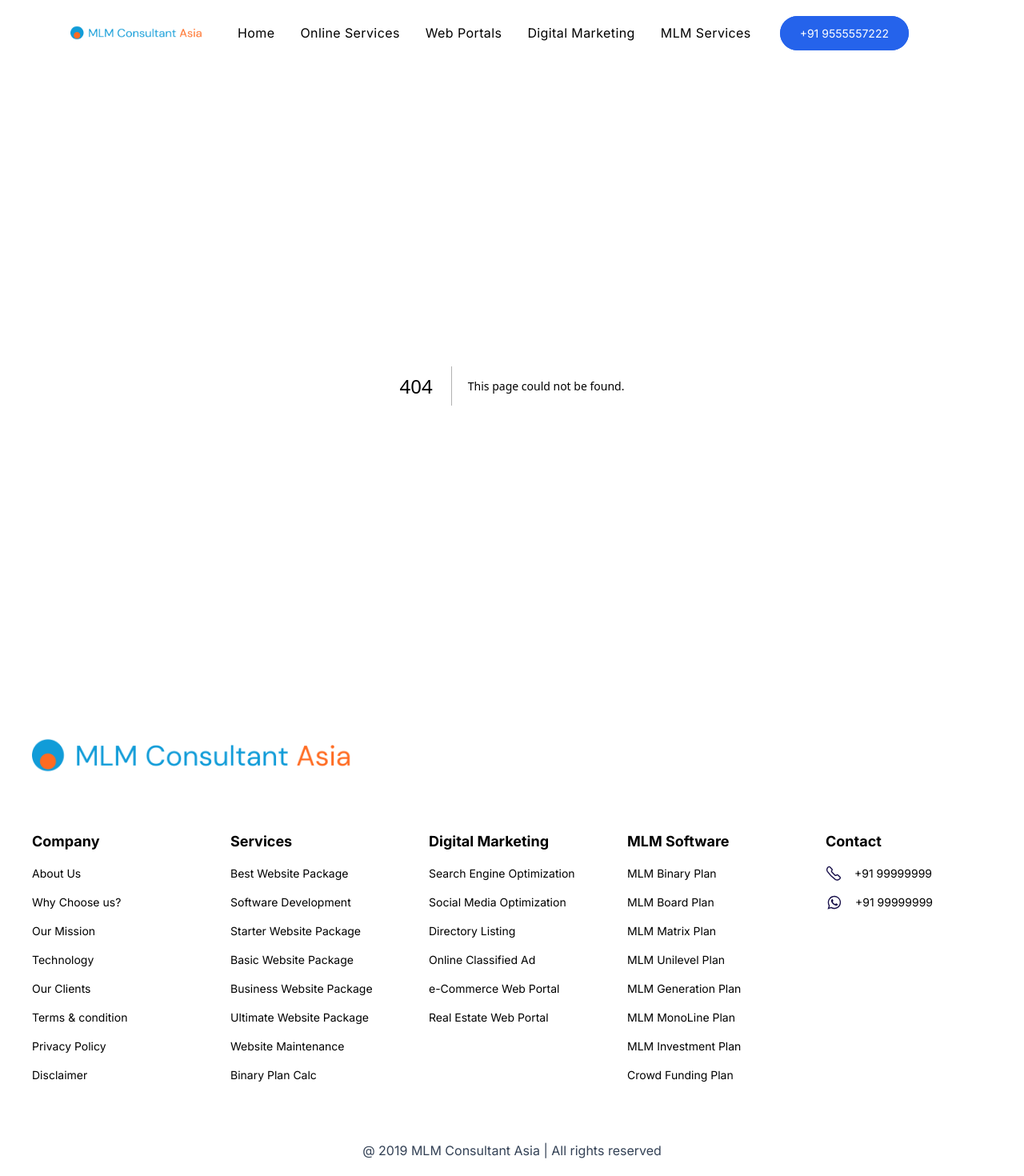
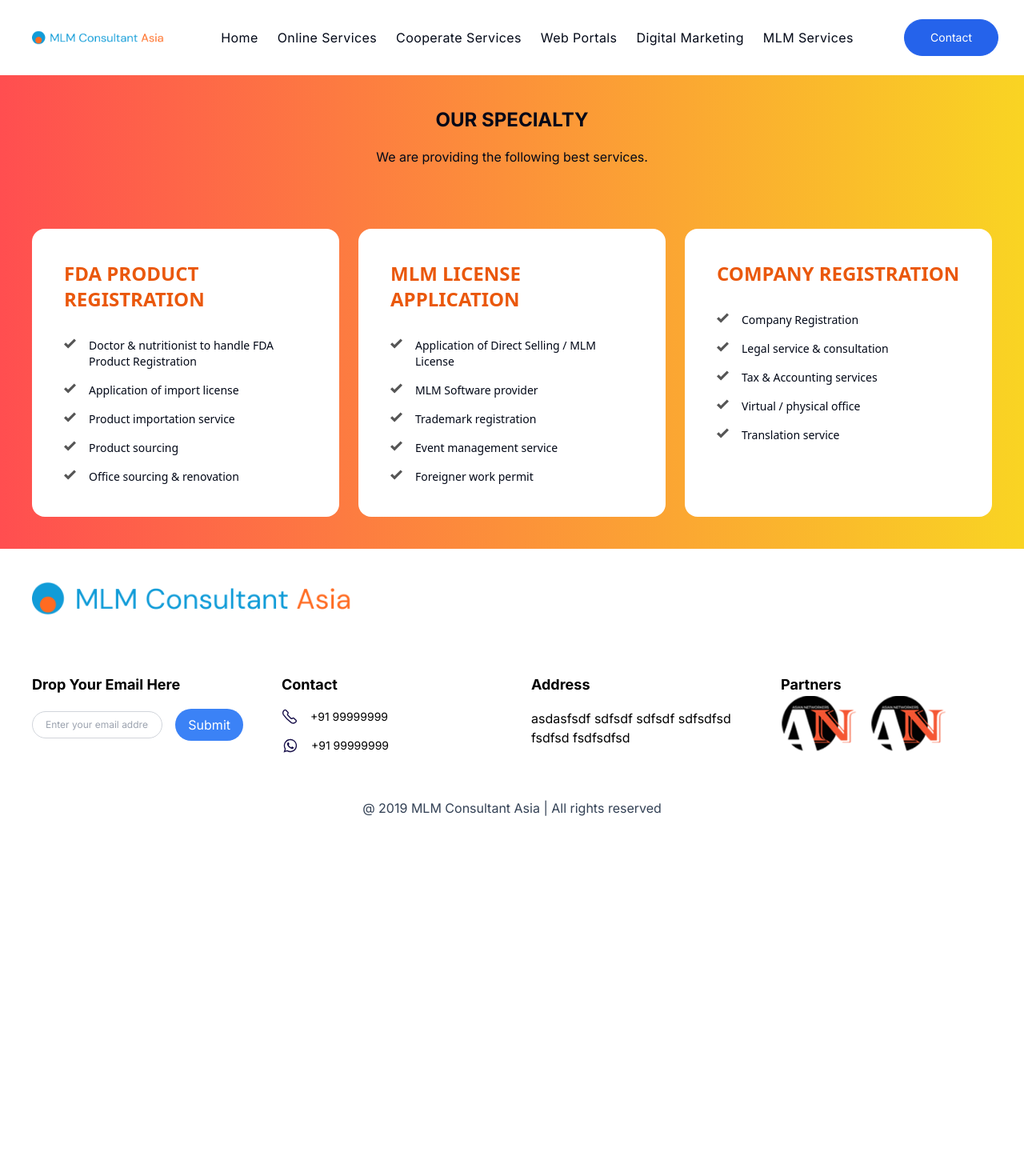
Before and after one commit to shubh0316/websitesbs, a Next.js app: page /CoperateServices in a window 1280 px wide. Before the commit this address had no page. Shown: the top 1470 px of the page at 80% size. After the commit the page ends 1062 px from the top, so only its background shows below. Built offline with nearby package versions, Linux system fonts and the light colour scheme.

Commit message:
wip-footer-done-text-set

```diff
--- /dev/null
+++ b/app/CoperateServices/SectionOne.tsx
@@ -0,0 +1,106 @@
+import React from 'react';
+
+const data = [
+  {
+    category: 'FDA PRODUCT REGISTRATION',
+    services: [
+      'Doctor & nutritionist to handle FDA Product Registration',
+      'Application of import license',
+      'Product importation service',
+      'Product sourcing',
+      'Office sourcing & renovation',
+    ],
+  },
+  {
+    category: 'MLM LICENSE APPLICATION',
+    services: [
+      'Application of Direct Selling / MLM License',
+      'MLM Software provider',
+      'Trademark registration',
+      'Event management service',
+      'Foreigner work permit',
+    ],
+  },
+  {
+    category: 'COMPANY REGISTRATION',
+    services: [
+      'Company Registration',
+      'Legal service & consultation',
+      'Tax & Accounting services',
+      'Virtual / physical office',
+      'Translation service',
+    ],
+  },
+];
+
+const SectionOne = () => {
+  return (
+    <div>
+      <div
+        className="bg-slate-200"
+        style={{
+          background: 'var(--Gradient-Orange-gradient-20, linear-gradient(90deg, #FF4E50 0%, #F9D423 100%))',
+        }}
+      >
+        <div className="flex flex-col text-center gap-y-5 py-10">
+          <div className="text-2xl font-bold">OUR SPECIALTY</div>
+          <div className="text-lG font-normal leading-tight">
+            We are providing the following best services.
+          </div>
+        </div>
+        <div className="grid md:grid-cols-3 gap-6 p-10 overflow-hidden">
+          {data.map((categoryData, index) => (
+            <div
+              key={index}
+              className="grid col-span-2 rounded-2xl md:col-span-1 bg-white font-sans"
+            >
+              <div className="flex flex-col space-y-8 p-10">
+                <h1 className="text-orange-600 text-2xl font-bold">
+                  {categoryData.category}
+                </h1>
+                <div className="space-y-4">
+                  {categoryData.services.map((service, serviceIndex) => (
+                    <div
+                      key={serviceIndex}
+                      className="flex flex-row justify-content items-baseline gap-2 md:gap-4"
+                    >
+                      <span className="text-md">
+                        <svg
+                          xmlns="http://www.w3.org/2000/svg"
+                          width="15"
+                          height="15"
+                          viewBox="0 0 20 20"
+                          fill="none"
+                        >
+                          <g clip-path="url(#clip0_3998_738)">
+                            <path
+                              d="M16.9838 1.91626L6.80418 12.0997L2.9995 8.29508L-0.000488281 11.299L6.80027 18.0996L7.67918 17.2247L19.9877 4.91622L16.9838 1.91626Z"
+                              fill="#565656"
+                            />
+                          </g>
+                          <defs>
+                            <clipPath id="clip0_3998_738">
+                              <rect
+                                width="19.9999"
+                                height="19.9997"
+                                fill="white"
+                                transform="translate(0 0.000244141)"
+                              />
+                            </clipPath>
+                          </defs>
+                        </svg>
+                      </span>
+                      <span className="text-sm">{service}</span>
+                    </div>
+                  ))}
+                </div>
+              </div>
+            </div>
+          ))}
+        </div>
+      </div>
+    </div>
+  );
+};
+
+export default SectionOne;
--- /dev/null
+++ b/app/CoperateServices/page.tsx
@@ -0,0 +1,12 @@
+import React from 'react'
+import SectionOne from './SectionOne'
+
+const page = () => {
+    return (
+        <div>
+            <SectionOne />
+        </div>
+    )
+}
+
+export default page
--- a/app/Navbar.tsx
+++ b/app/Navbar.tsx
@@ -10,9 +10,12 @@ import companyLogo from "@/assets/MLMLogo.png";
 const navlinks = [
   { title: "Home", destination: "/" },
   { title: "Online Services", destination: "/OnlineServices" },
+  { title: "Cooperate Services", destination: "/CoperateServices" },
   { title: "Web Portals", destination: "/WebPortals" },
   { title: "Digital Marketing", destination: "/DigitalMarketing" },
   { title: "MLM Services", destination: "/MLMServices" },
+
+
 ];
 
 function MobileNavExtended() {
@@ -67,17 +70,14 @@ export function MobileNav() {
 export function LoginButton() {
   return (
     <>
-    <ul>
-    <li>
+
     <Link
       href="#contact"
-      className="border border-blue-600 text-white bg-blue-600 px-6 py-3 rounded-full text-sm transition-all ease-in-out hover:bg-blue-600 hover:text-white hover:scale-110"
+      className="border border-blue-600 text-white bg-blue-600 md:px-1 md:py-1.5 lg:px-8 lg:py-3 rounded-full text-sm transition-all ease-in-out hover:bg-blue-600 hover:text-white hover:scale-110"
     >
-      +91 9555557222
+      Contact
     </Link>
 
-   </li>
-   </ul>
    </>
 
   );
@@ -85,7 +85,7 @@ export function LoginButton() {
 
 export function DesktopNav() {
   return (
-    <div className="py-6 -ml-[4rem] items-center justify-between relative hidden sm:flex">
+    <div className="py-6 items-center justify-between relative hidden sm:flex">
       <figure>
         <Image
           src={companyLogo}
@@ -95,11 +95,11 @@ export function DesktopNav() {
           quality={100}
         />
       </figure>
-      <ul className="flex space-x-6">
+      <ul className="flex space-x-2 lg:space-x-4">
         {navlinks.map((link) => (
           <li key={link.title}>
             <Link
-              className="hover:border-b-2 py-1 hover:text-orange-600 px-1 border-fms-orange tracking-wide leading-tight transition-all ease-in-out"
+              className="hover:border-b-2 py-1 hover:text-orange-600 px-1 border-orange-600 tracking-wide leading-tight transition-all ease-in-out"
               href={link.destination}
             >
               {link.title}
@@ -114,11 +114,11 @@ export function DesktopNav() {
 
 function Navbar() {
   return (
-    <div className="max-w-6xl mx-auto px-12">
-      <Container>
+    <div className="max-w-10xl mx-auto px-8">
+
       <MobileNav />
       <DesktopNav />
-      </Container>
+
     </div>
   );
 }
--- a/app/OnlineServices/SectionOne.tsx
+++ b/app/OnlineServices/SectionOne.tsx
@@ -10,21 +10,12 @@ function SectionOne() {
       <div id="service" className="grid grid-cols-2 md:gap-20 gap-10 p-8 font-sans">
         <div className="grid md:col-span-1 col-span-2 font-sans">
           <div className="flex flex-col gap-4">
-            <div className="font-bold">SOFTWARE DEVELOPMENT</div>
-            <span className="text-md text-slate-700 font-normal">
+            <div className="text-4xl font-bold">SOFTWARE DEVELOPMENT</div>
+            <span className="text-lg text-slate-700 font-normal">
               Web Application, Android Apps, IOS Apps, Windows Apps
             </span>
-            <span className="text-md text-slate-700 font-normal">
-              MLM Consultant Asia is a leading India based Software Company
-              focused on delivering the best and most cost-effective solutions
-              to our clients. Mini InfoTech provide variety of software
-              services, Software Development Services, Web Development Services,
-              Web Designing Services, MLM Software and website, Hosting services
-              and much more. We have served our clients with Comprehensive Web
-              Solutions - right From Strategic Planning and Online Marketing
-              Decisions to the actual Designing, Development and Implementation
-              with testing of the Projects, and our Support Team is always there
-              for the Maintenance and Enhancement of the Project.
+            <span className="text-xl text-slate-700 font-normal">
+            MLM Consultant Asia is a leading Software Company focused on delivering the best and most cost-effective solutions to our clients. We provide variety of software services, Software Development Services, Web Development Services, Web Designing Services, MLM Software and website, Hosting services and much more. We have served our clients with Comprehensive Web Solutions - right From Strategic Planning and Online Marketing Decisions to the actual Designing, Development and Implementation with testing of the Projects, and our Support Team is always there for the Maintenance and Enhancement of the Project.
             </span>
           </div>
         </div>
@@ -38,47 +29,24 @@ function SectionOne() {
         </div>
         <div className="grid md:col-span-1 col-span-2">
           <div className="flex flex-col gap-4">
-            <div className="font-bold">MOBILE DEVELOPMENT</div>
-            <span className="text-md text-slate-700 font-normal">
+            <div className="font-bold text-4xl">MOBILE DEVELOPMENT</div>
+            <span className="text-lg text-slate-700 font-normal">
               Building compelling mobile apps for Windows, iPhone and Android
             </span>
-            <span className="text-md  text-slate-700 font-normal">
-              Mobile application development is considered to be a highly
-              challenging operation by many organizations, owing to its multiple
-              platforms and contending technologies.
+            <span className="text-xl  text-slate-700 font-normal">
+            Building compelling mobile apps for Windows, iPhone and AndroidMobile application development is considered to be a highly challenging operation by many organizations, owing to its multiple platforms and contending technologies.We build mobile apps for every user, every platform and every industry. The value a mobile app creates and the ability it gives you to engage customers is really incredible. If you know that a mobile app can be a game changer in your business, you are wonderful. No doubt, you can outstandingly energize your business performance by investing in a mobile app
             </span>
-            <span className="text-md text-slate-700 font-normal">
-              We build mobile apps for every user, every platform and every
-              industry. The value a mobile app creates and the ability it gives
-              you to engage customers is really incredible. If you know that a
-              mobile app can be a game changer in your business, you are
-              wonderful. No doubt, you can outstandingly energize your business
-              performance by investing in a mobile app.
-            </span>
+
           </div>
         </div>
       </div>
       <div className="grid grid-cols-2 md:gap-20 gap-10 p-8 font-sans">
         <div className="grid md:col-span-1 col-span-2">
           <div className="flex flex-col gap-4">
-            <div className="font-bold">WEB APPLICATION DEVELOPMENT</div>
-            <span className="text-md text-slate-700 font-normal">
-              Systematic lifecycle process based on Waterfall and Agile
-              frameworks ensures zero functional gaps, reliable timely delivery
-            </span>
-            <span className="text-md text-slate-700 font-normal">
-              Web application development is recognized as a formidable
-              undertaking for numerous organizations, marked by the diverse
-              range of platforms and competing technologies. Our expertise lies
-              in crafting web applications that cater to every user, span across
-              various platforms, and serve diverse industries.
-            </span>
-            <span className="text-md text-slate-700 font-normal">
-              The impact a web app can have on your business and its potential
-              to engage users is truly remarkable. Recognizing the
-              transformative potential of a web application demonstrates your
-              forward-thinking approach. Undoubtedly, investing in a web app has
-              the power to significantly enhance your business performance.
+            <div className="font-bold text-4xl">WEB APPLICATION DEVELOPMENT</div>
+
+            <span className="text-xl text-slate-700 font-normal">
+            Systematic lifecycle process based on Waterfall and Agile frameworks ensures zero functional gaps, reliable timely deliveryWeb application development is recognized as a formidable undertaking for numerous organizations, marked by the diverse range of platforms and competing technologies. Our expertise lies in crafting web applications that cater to every user, span across various platforms, and serve diverse industries.The impact a web app can have on your business and its potential to engage users is truly remarkable. Recognizing the transformative potential of a web application demonstrates your forward-thinking approach. Undoubtedly, investing in a web app has the power to significantly enhance your business performance
             </span>
           </div>
         </div>
--- a/app/OnlineServices/SectionThree.tsx
+++ b/app/OnlineServices/SectionThree.tsx
@@ -12,17 +12,12 @@ function SectionThree() {
                <div className="grid md:col-span-1 col-span-2">
 
                 <div className="flex flex-col gap-4 font-sans">
-                    <div className="font-bold">BLOCKCHAIN DEVELOPMENT</div>
-                    <span className='text-md text-slate-700 font-normal'>Cryptocurrency (Digital Currency), smart contracts, peer to peer, Proof of Work and cryptography technology</span>
-                    <span className="text-md text-slate-700 font-normal">
-                    The Blockchain consists of individual behavior specifications, a large set of rules that are programmed into it. Those specifications are called protocols. The implementation of specific protocols essentially made Blockchain what it is — a distributed, peer-to-peer and secured information database.
-                    </span>
-                    <span className="text-md text-slate-700 font-normal">
-                    The database is the Blockchain and each node on a Blockchain has access to the whole Blockchain. No one node or computer regulates the information it contains. Every node is able to validate the records of the Blockchain. This is all done without one or several intermediaries in control of everything.
+                    <div className="font-bold text-4xl">BLOCKCHAIN DEVELOPMENT</div>
+                    <span className="text-xl text-slate-700 font-normal">
+                       Cryptocurrency (Digital Currency), smart contracts, peer to peer, Proof of Work and cryptography technologyThe Blockchain consists of individual behavior specifications, a large set of rules that are programmed into it. Those specifications are called protocols. The implementation of specific protocols essentially made Blockchain what it is — a distributed, peer-to-peer and secured information database.The database is the Blockchain and each node on a Blockchain has access to the whole Blockchain. No one node or computer regulates the information it contains. Every node is able to validate the records of the Blockchain. This is all done without one or several intermediaries in control of everything.
                     </span>
                 </div>
                </div>
-
         </div>
 </div>
   )
--- a/app/footer.tsx
+++ b/app/footer.tsx
@@ -4,49 +4,12 @@ import { Linkedin, Mail, MapPin, Phone } from "lucide-react";
 import Image from "next/image";
 import logo from "@/assets/MLMLogo.png";
 import call from "@/assets/svg/Phone.svg";
+import logo1 from "@/assets/icon1footer.png";
 import { FC } from "react";
 import whatsapp from "@/assets/svg/Whatsapp.svg";
 
 const Footer: FC = () => {
 
-const company = [
-    "About Us",
-    "Why Choose us?",
-    "Our Mission",
-    "Technology",
-    "Our Clients",
-    "Terms & condition",
-    "Privacy Policy",
-    "Disclaimer"
-];
-const Services = [
-  "Best Website Package",
-  "Software Development",
-  "Starter Website Package",
-  "Basic Website Package",
-  "Business Website Package",
-  "Ultimate Website Package",
-  "Website Maintenance",
-  "Binary Plan Calc"
-];
-const DigitalMarketing = [
-    "Search Engine Optimization",
-    "Social Media Optimization",
-    "Directory Listing",
-    "Online Classified Ad",
-    "e-Commerce Web Portal",
-    "Real Estate Web Portal"
-];
-const MLMSoftware = [
-    "MLM Binary Plan",
-    "MLM Board Plan",
-    "MLM Matrix Plan",
-    "MLM Unilevel Plan",
-    "MLM Generation Plan",
-    "MLM MonoLine Plan",
-    "MLM Investment Plan",
-    "Crowd Funding Plan"
-];
 
   return (
     <footer>
@@ -54,53 +17,22 @@ const MLMSoftware = [
        <div className="">
          <Image src={logo} alt= "" className="p-10 w-[30rem]" />
        </div>
-       <div className="grid md:grid-cols-5 gap-10 space-y-8 px-10">
+       <div className="grid md:grid-cols-4 gap-12 space-y-8 px-10">
        <div className="col-span-1">
          <div className="flex flex-col space-y-4 md:py-8">
           <div className="text-lg font-bold">
-            Company
+            Drop Your Email Here
           </div>
-         {company.map((company, index) => (
-          <div key={index} className="text-left font-normal text-sm">
-            {company}
-            </div>
-         ))}
-         </div>
-       </div>
-       <div className="col-span-1">
-         <div className="flex flex-col space-y-4">
-          <div className="text-lg font-bold">
-            Services
-          </div>
-         {Services.map((services, index) => (
-          <div key={index} className="text-left font-normal text-sm">
-            {services}
-            </div>
-         ))}
-         </div>
-       </div>
-       <div className="col-span-1">
-         <div className="flex flex-col space-y-4">
-          <div className="text-lg font-bold">
-            Digital Marketing
-          </div>
-         {DigitalMarketing.map((marketing, index) => (
-          <div key={index} className="text-left font-normal text-sm">
-            {marketing}
-            </div>
-         ))}
-         </div>
-       </div>
-       <div className="col-span-1">
-         <div className="flex flex-col space-y-4">
-          <div className="text-lg font-bold">
-            MLM Software
-          </div>
-         {MLMSoftware.map((software, index) => (
-          <div key={index} className="text-left font-normal text-sm">
-            {software}
-            </div>
-         ))}
+          <div className="flex items-center space-x-4">
+      <input
+        type="email"
+        className="border border-gray-300 text-xs rounded-full px-4 py-2 w-full"
+        placeholder="Enter your email address"
+      />
+      <button className="bg-blue-500 text-white text-md px-4 py-2 rounded-full hover:bg-blue-600">
+        Submit
+      </button>
+    </div>
          </div>
        </div>
        <div className="col-span-1">
@@ -123,6 +55,28 @@ const MLMSoftware = [
 
   </div>
 </div>
+       <div className="col-span-1">
+         <div className="flex flex-col space-y-4">
+          <div className="text-lg font-bold">
+            Address
+          </div>
+         <div className="text-md space-y-2  text-start">
+               asdasfsdf sdfsdf sdfsdf sdfsdfsd fsdfsd fsdfsdfsd
+         </div>
+         </div>
+       </div>
+       <div className="col-span-1">
+         <div className="flex flex-col space-y-4">
+          <div className="text-lg font-bold">
+            Partners
+          </div>
+         </div>
+         <div className="flex  space-x-4">
+         <Image src={logo1} alt="" width={96} />
+         <Image src={logo1} alt="" width={96} />
+         </div>
+       </div>
+
 
        </div>
        <div className="text-center text-slate-700 p-10">@ 2019 MLM Consultant Asia | All rights reserved </div>
```
Also changed, not shown: assets/icon1footer.png (added).
